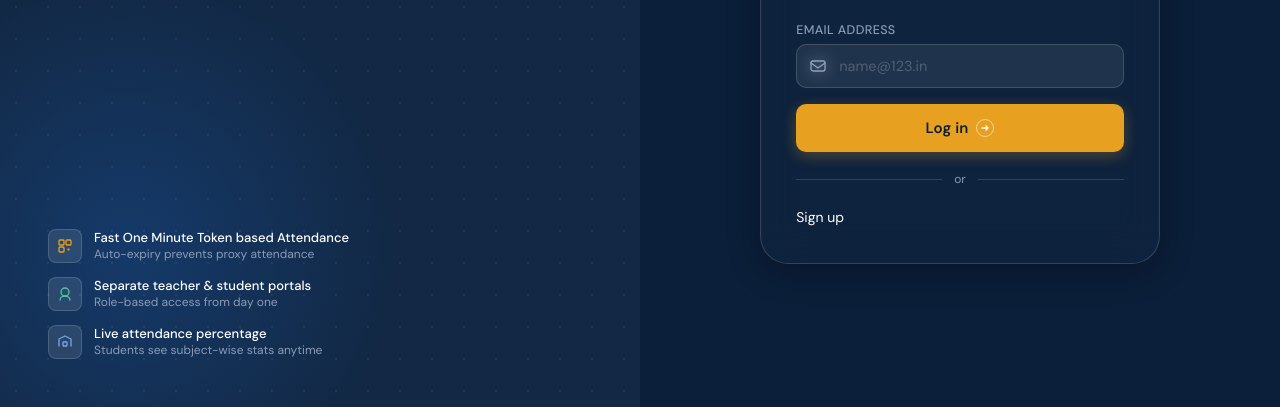
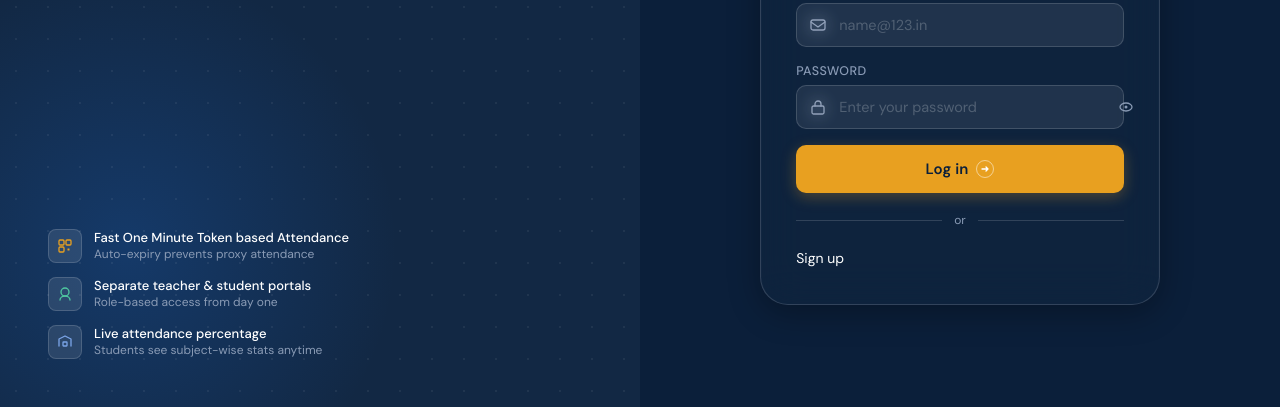
Before and after one commit to omkar0816/TEAM-Project-1, a website: page index.html in a window 1280 px wide. Both pictures are taken after a click on the button "Teacher". Shown: the part 393-800 px from the top of the page. Drawn offline with Linux system fonts and the light colour scheme.

Commit message:
Password teacher

```diff
--- a/index.html
+++ b/index.html
@@ -613,6 +613,18 @@
           <span class="error-msg">Please enter your PRN.</span>
         </div>
 
+        <div class="field" id="fieldLoginPw" style="display:none">
+          <label>Password</label>
+          <div class="input-wrap">
+            <svg viewBox="0 0 16 16" fill="none"><rect x="2" y="7" width="12" height="8" rx="1.5" stroke="currentColor" stroke-width="1.3"/><path d="M5 7V5a3 3 0 016 0v2" stroke="currentColor" stroke-width="1.3" stroke-linecap="round"/></svg>
+            <input type="password" placeholder="Enter your password" id="loginPw"/>
+            <button class="pw-toggle" onclick="togglePw('loginPw', this)" type="button">
+              <svg viewBox="0 0 16 16" fill="none"><ellipse cx="8" cy="8" rx="6" ry="4" stroke="currentColor" stroke-width="1.3"/><circle cx="8" cy="8" r="1.5" fill="currentColor"/></svg>
+            </button>
+          </div>
+          <span class="error-msg">Password is required.</span>
+        </div>
+
         <button class="submit-btn" onclick="handleLogin()">
           Log in
           <span class="arrow">
```
